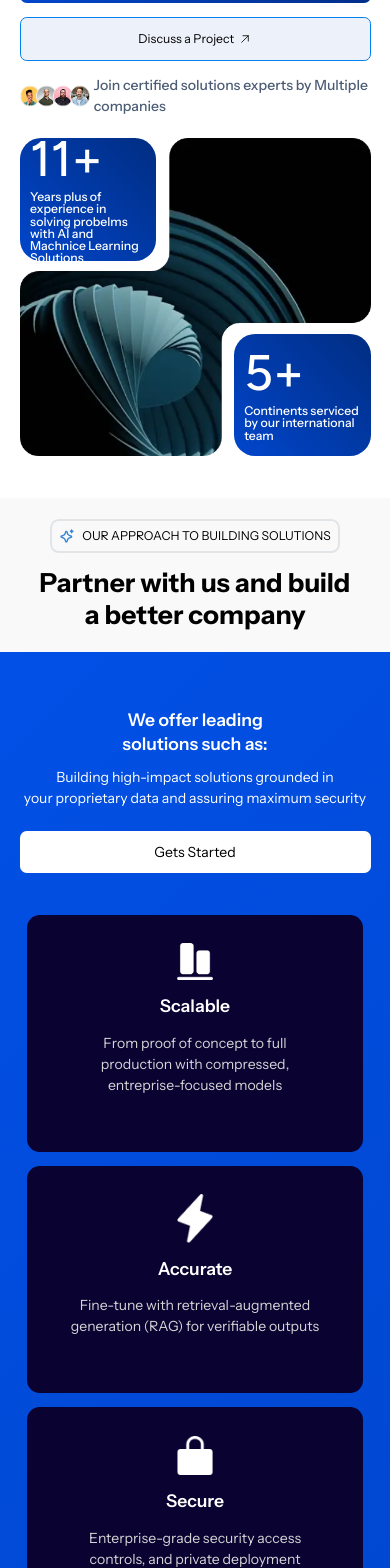
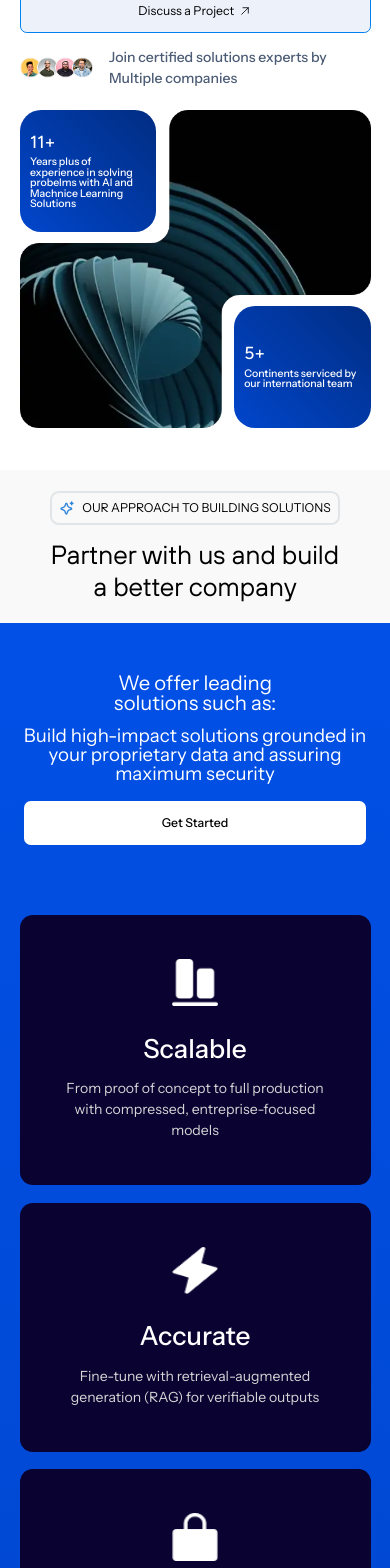
Before and after one commit to HoodieDan/axel-cyber-website, a React (Vite) app: page / in a window 390 px wide. Shown: the part 300-1868 px from the top of the page. Built offline with nearby package versions, Linux system fonts and the light colour scheme; no server answers.

Commit message:
chore: revamp landing page hero and approach section

```diff
--- a/src/components/Hero.tsx
+++ b/src/components/Hero.tsx
@@ -65,7 +65,7 @@ export default function Hero() {
                             },
                         },
                     }}
-                    className="flex gap-2 justify-center md:justify-start mb-2 md:mb-3 lg:mb-5 text-3xl md:text-[3.125rem] font-tt-hoves text-black"
+                    className="flex gap-2 justify-center md:justify-start mb-4 md:mb-6 text-3xl md:text-[3.125rem] font-tt-hoves text-black"
                 >
                     <motion.p variants={itemsVariants} className="leading-none">
                         That
@@ -80,11 +80,11 @@ export default function Hero() {
                 <motion.p
                     initial={{ opacity: 0 }}
                     animate={{ opacity: 1, transition: { duration: 0.5, delay: 0.5, ease: "easeInOut" } }}
-                    className="font-normal text-center md:text-left mb-2 md:mb-4 lg:mb-6 text-base lg:text-xl text-black"
+                    className="font-normal text-center md:text-left mb-4 md:mb-6 text-base lg:text-xl text-black"
                 >
                     Axel Cyber is Dedicated team of Experts from acrosss the globe
-                    <br /> commited to building Solutions that Business Effficency
-                    <br /> and Growth with AI
+                    <br className="md:inline hidden" /> commited to building Solutions that Business Effficency
+                    <br className="md:inline hidden" /> and Growth with AI
                 </motion.p>
                 <motion.div
                     initial="hidden"
@@ -121,7 +121,7 @@ export default function Hero() {
                     </motion.button>
                 </motion.div>
                 <div className="flex flex-row items-center gap-4.5">
-                    <div className="flex flex-row items-center -space-x-1">
+                    <div className="flex flex-row items-center -space-x-1 shrink-0">
                         <img className="size-6" src={face1} alt="" />
                         <img className="size-6" src={face2} alt="" />
                         <img className="size-6" src={face3} alt="" />
@@ -139,8 +139,8 @@ export default function Hero() {
                     animate={{ opacity: 1, x: 0, y: 0, transition: { duration: 0.5, delay: 1, ease: "easeInOut" } }}
                     className="absolute top-0 left-0 z-10 h-[38.5%] w-[39%] text-white font-medium bg-[linear-gradient(45deg,#0146cc,#012d82)] rounded-3xl px-3 md:px-4 lg:px-6 2xl:px-3 py-2 md:py-3 lg:py-4 2xl:py-2 justify-center flex flex-col"
                 >
-                    <p className="text-[50px] leading-none font-figtree mb-2 md:mb-3">11+</p>
-                    <p className="text-sm leading-none">
+                    <p className="md:text-[50px] text-xl leading-none font-figtree font-medium mb-2 md:mb-3">11+</p>
+                    <p className="md:text-sm text-xs leading-none">
                         Years plus of experience in solving probelms with AI and Machnice Learning Solutions
                     </p>
                 </motion.div>
@@ -161,8 +161,8 @@ export default function Hero() {
                     animate={{ opacity: 1, x: 0, y: 0, transition: { duration: 0.5, delay: 1, ease: "easeInOut" } }}
                     className="absolute bottom-0 right-0 z-10 h-[38.5%] w-[39%] text-white font-medium bg-[linear-gradient(45deg,#0146cc,#012d82)] rounded-3xl px-3 md:px-4 lg:px-6 2xl:px-3 py-2 md:py-3 lg:py-4 2xl:py-2 flex flex-col justify-center items-start"
                 >
-                    <p className="text-[50px] font-figtree mb-2 md:mb-3 leading-none">5+</p>
-                    <p className="text-sm leading-none">Continents serviced by our international team</p>
+                    <p className="md:text-[50px] text-xl font-figtree font-medium mb-2 md:mb-3 leading-none">5+</p>
+                    <p className="md:text-sm text-xs leading-none">Continents serviced by our international team</p>
                 </motion.div>
             </div>
         </section>
--- a/src/components/Solution.tsx
+++ b/src/components/Solution.tsx
@@ -1,24 +1,17 @@
-interface Props{
-    title: string
+interface Props {
+    title: string;
     description: string;
-    imgUrl: string
+    imgUrl: string;
 }
 
-export default function Solution({title, description,imgUrl}: Props) {
-  return (
-    <div className='bg-[#0a0332] flex-1 rounded-xl pt-8 pb-16 2xl:pb-10 px-12 2xl:px-6 md:h-[200px] lg:h-[250px] xl:h-[300px] 2xl:h-[440px]'>
-        <div className="flex justify-center">
-          <img
-            src={imgUrl}
-            loading="lazy"
-            className="w-[36px]"
-            alt={title}
-            width={52}
-            height={52}
-          />
+export default function Solution({ title, description, imgUrl }: Props) {
+    return (
+        <div className="bg-[#0a0332] rounded-xl px-10 py-12.5 flex flex-col gap-4 items-center">
+            <div className="flex flex-col gap-7.5 items-center">
+                <img src={imgUrl} loading="lazy" className="w-13 h-13.5" alt={title} width={51.84} height={54} />
+                <p className="text-center text-white text-3xl font-medium">{title}</p>
+            </div>
+            <p className="text-base text-center text-[#D5D5D5]">{description}</p>
         </div>
-        <p className='text-center text-white text-xl font-semibold my-4'>{title}</p>
-        <p className='text-base text-center text-[#d5d5d5]'>{description}</p>
-    </div>
-  )
+    );
 }
--- a/src/components/layouts/AppLayout.tsx
+++ b/src/components/layouts/AppLayout.tsx
@@ -4,7 +4,7 @@ import Header from "../Header";
 
 const AppLayout = () => {
     return (
-        <section className="flex flex-col">
+        <section className="flex flex-col font-">
             <Header />
             <div className="min-h-screen">
                 <Outlet />
--- a/src/pages/Home.tsx
+++ b/src/pages/Home.tsx
@@ -1,3 +1,4 @@
+import { Button } from "@/components/ui/button";
 import { useContextValue } from "@/context";
 import axios from "axios";
 import { motion } from "motion/react";
@@ -64,7 +65,7 @@ export default function Home() {
         <main>
             <Hero />
             <div className="bg-[#f9f9f9]">
-                <section className="md:px-[5%] mx-auto pt-6 pb-8 sm:py-6 md:py-8 lg:py-10">
+                <section className="md:px-[5%] mx-auto pt-6 pb-8 sm:py-8 md:py-20">
                     <div className="flex justify-center mb-4 sm:mb-4 md:mb-6 lg:mb-8">
                         <div className="flex rounded-lg flex-row p-2 gap-2 items-center border-2 border-[#e1e5e7]">
                             <img src="/stars.png" alt="stars" loading="lazy" width={16} height={16} />
@@ -72,7 +73,7 @@ export default function Home() {
                         </div>
                     </div>
                     <motion.p
-                        className="px-[5%] md:px-0 text-center text-3xl mx-auto lg:text-4xl font-bold mb-6 sm:mb-8 md:mb-10 lg:mb-12"
+                        className="px-[5%] md:px-0 text-center text-3xl mx-auto lg:text-5xl font-tt-hoves font-medium mb-6 sm:mb-8 md:mb-10 lg:mb-12"
                         initial={{ opacity: 0, y: 20 }}
                         whileInView={{ opacity: 1, y: 0 }}
                         transition={{ delay: 0.25, ease: "easeInOut" }}
@@ -86,7 +87,7 @@ export default function Home() {
                         whileInView={{ opacity: 1, y: 0 }}
                         transition={{ delay: 0.25, ease: "easeInOut" }}
                         viewport={{ once: true }}
-                        className="div-height px-[5%] pb-8 md:pb-10 lg:pb-12 relative bg-[linear-gradient(135deg,#0250E6,#0046CC)] text-white h-auto md:h-[250px] lg:h-[350px] xl:h-[460px] 2xl:h-[750px]"
+                        className="div-height hidden px-[5%] pb-8 md:pb-10 lg:pb-12 relative bg-[linear-gradient(135deg,#0250E6,#0046CC)] text-white h-auto md:h-[250px] lg:h-[350px] xl:h-[460px] 2xl:h-[750px]"
                     >
                         <div className="h-[35px] lg:h-[50px] md:w-[175px] lg:w-[250px] absolute -top-[2px] -left-[2px] trapezium hidden md:block"></div>
                         <div className="flex flex-col md:flex-row gap-x-24 md:gap-x-64 pt-12 pb-8 sm:py-10 md:py-14 lg:py-16 2xl:py-12 mb-4">
@@ -129,6 +130,56 @@ export default function Home() {
                                 description="By combining AI tools and integrating them with your current systems"
                                 imgUrl="/seamless.webp"
                             />
+                        </div>
+                    </motion.div>
+                    <motion.div
+                        initial={{ opacity: 0, y: 20 }}
+                        whileInView={{ opacity: 1, y: 0 }}
+                        transition={{ delay: 0.25, ease: "easeInOut" }}
+                        viewport={{ once: true }}
+                        className="text-white md:bg-[url(/src/assets/top-right-vector-bg.png)] bg-linear-to-b from-[#0250E6] to-[#0046CC] bg-no-repeat bg-contain md:pt-20 md:py-0 py-14 md:px-20 px-[5%]"
+                    >
+                        <div className="flex flex-col gap-20">
+                            <div className="flex md:flex-row flex-col md:items-end items-center md:gap-45.5 gap-4">
+                                <h4 className="md:text-right text-center">
+                                    We offer leading
+                                    <br /> solutions such as:
+                                </h4>
+
+                                <div className="flex flex-col md:gap-12 gap-5">
+                                    <h5 className="md:text-right text-center">
+                                        Build high-impact solutions grounded in
+                                        <br /> your proprietary data and assuring
+                                        <br /> maximum security
+                                    </h5>
+                                    <Button className="h-12.5 px-12.5 md:w-fit bg-white hover:bg-white/90 text-black">
+                                        Get Started
+                                    </Button>
+                                </div>
+                            </div>
+
+                            <div className="grid md:grid-cols-4 gap-5">
+                                <Solution
+                                    title="Scalable"
+                                    description="From proof of concept to full production with compressed, entreprise-focused models"
+                                    imgUrl="/scalable.webp"
+                                />
+                                <Solution
+                                    title="Accurate"
+                                    description="Fine-tune with retrieval-augmented generation (RAG) for verifiable outputs"
+                                    imgUrl="/accurate.webp"
+                                ></Solution>
+                                <Solution
+                                    title="Secure"
+                                    description="Enterprise-grade security access controls, and private deployment options"
+                                    imgUrl="/secure.webp"
+                                />
+                                <Solution
+                                    title="Seamless Integration"
+                                    description="By combining AI tools and integrating them with your current systems"
+                                    imgUrl="/seamless.webp"
+                                />
+                            </div>
                         </div>
                     </motion.div>
                 </section>
```
Also changed, not shown: src/components/IndustiesWeService.tsx (+38 -40 lines), src/styles/base/_base.scss (+6 -6 lines), src/assets/top-right-vector-bg.png (added).
